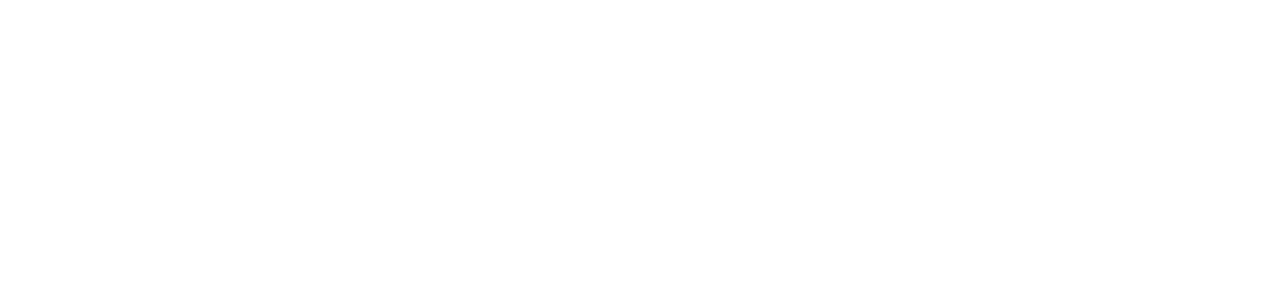
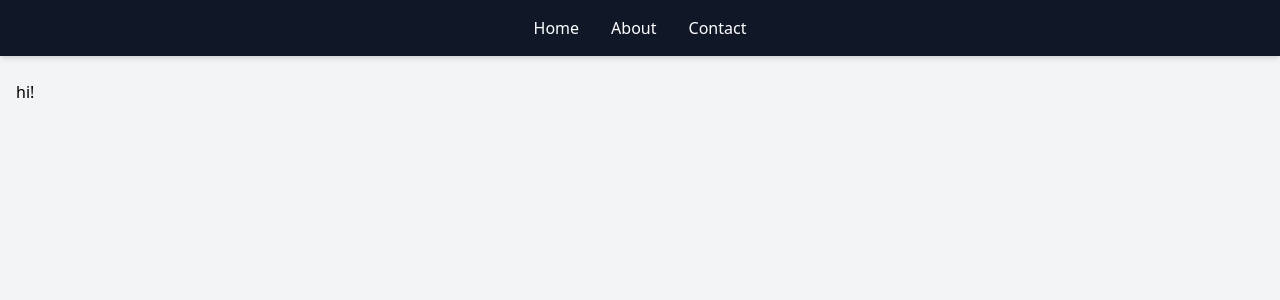
Before and after one commit to Smailnajim/mes, a React (Vite) app in the folder mes1/: page / in a window 1280 px wide. Shown: the top 300 px of the page. Built offline with nearby package versions, Linux system fonts and the light colour scheme.

Commit message:
problem page whit

```diff
--- a/mes1/index.html
+++ b/mes1/index.html
@@ -5,6 +5,7 @@
     <link rel="icon" type="image/svg+xml" href="/vite.svg" />
     <meta name="viewport" content="width=device-width, initial-scale=1.0" />
     <title>mes1</title>
+    <script src="https://cdn.jsdelivr.net/npm/@tailwindcss/browser@4"></script>
   </head>
   <body>
     <div id="root"></div>
--- a/mes1/src/App.tsx
+++ b/mes1/src/App.tsx
@@ -1,9 +1,16 @@
-function App() {
+import { Route, Routes } from "react-router-dom"
+import Test from "./components/test"
+import Index from "./Layouts";
+import Test2 from "./components/test2";
+
+
+export default function App() {
   return (
-    <>
-
-    </>
-  )
+    <Routes>
+      <Route path="/" element={<Index />}>
+        <Route index element={<Test/>}/>
+        <Route path="new" element={<Test2/>}/>
+      </Route>
+    </Routes>
+  );
 }
-
-export default App
--- /dev/null
+++ b/mes1/src/Layouts/index.tsx
@@ -0,0 +1,14 @@
+import { Outlet } from "react-router-dom";
+import NavBar from "../components/NavBar";
+
+export default function Index() {
+    return (
+        <div className="min-h-screen flex flex-col bg-gray-100">
+            <NavBar />
+
+            <main className="flex-1 w-full max-w-7xl mx-auto px-4 py-6">
+                <Outlet />
+            </main>
+        </div>
+    );
+}
--- /dev/null
+++ b/mes1/src/components/NavBar.tsx
@@ -0,0 +1,19 @@
+import { Link } from "react-router-dom";
+
+export default function NavBar() {
+    return (
+        <ul className="flex items-center justify-center gap-8 bg-gray-900 px-6 py-4 shadow-md">
+            <li className="text-white font-medium hover:text-blue-400 transition duration-200">
+                <Link to="/">Home</Link>
+            </li>
+
+            <li className="text-white font-medium hover:text-blue-400 transition duration-200">
+                <Link to="/about">About</Link>
+            </li>
+
+            <li className="text-white font-medium hover:text-blue-400 transition duration-200">
+                <Link to="/contact">Contact</Link>
+            </li>
+        </ul>
+    );
+}
--- /dev/null
+++ b/mes1/src/components/test.tsx
@@ -0,0 +1,5 @@
+export default function Test(){
+    return (
+    <h1>hi!</h1>
+    );
+}
--- /dev/null
+++ b/mes1/src/components/test2.tsx
@@ -0,0 +1,5 @@
+export default function Test2(){
+    return (
+    <h1>hi!</h1>
+    );
+}
```
Also changed, not shown: mes1/src/main.tsx (+3 -4 lines), 1 other file (tests, documents, lock files or other folders).
